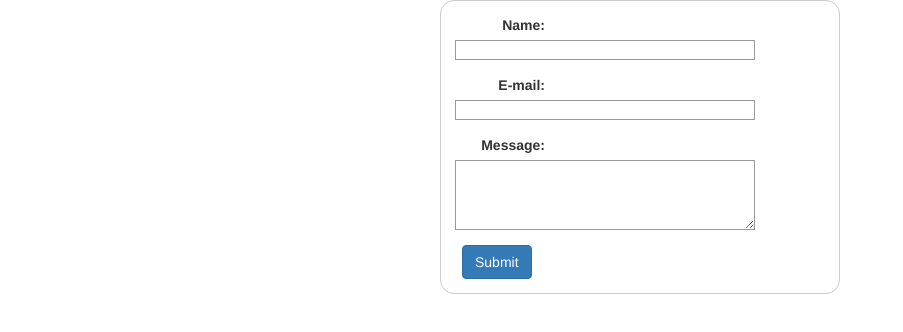
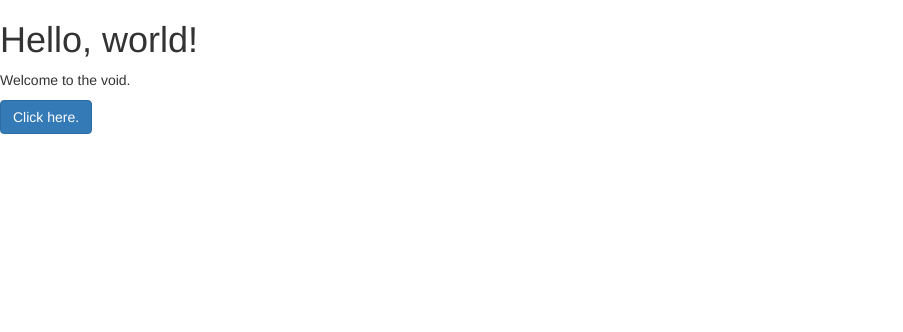
Before and after one commit to yc4g/anonform, a plain HTML site: page templates/katherine.html in a window 1280 px wide. Shown: the whole page, without its empty margins (0-903 px from the left). Drawn offline with nearby package versions, Linux system fonts and the light colour scheme.

Commit message:
Update katherine.html

```diff
--- a/templates/katherine.html
+++ b/templates/katherine.html
@@ -1,82 +1,22 @@
 <!doctype html>
+<html lang="en">
 
 <head>
 	<link rel="stylesheet" href="https://maxcdn.bootstrapcdn.com/bootstrap/3.3.7/css/bootstrap.min.css">
-
+    <meta charset="utf-8">
+    <meta name="viewport" content="width=device-width, initial-scale=1, shrink-to-fit=no">
 	<title>Katherine's Page</title>
 </head>
 
 <body>
-	<form action="/" method="POST">
-	    <div  class="form-group">
-	        <label for="name">Name:</label>
-	        <input type="text" id="name" name="user_name">
-	    </div>
-	    <div class="form-group">
-	        <label for="mail">E-mail:</label>
-	        <input type="email" id="mail" name="user_mail">
-	    </div>
-	    <div class="form-group">
-	        <label for="msg">Message:</label>
-	        <textarea id="msg" name="msg"></textarea>
-	    </div>
-  			<button type="submit" class="btn btn-primary">Submit</button>
-	</form>
+	<h1>Hello, world!</h1>
+	<p class="text-justify">Welcome to the void.</p>
+	<button type="submit" class="btn btn-primary">Click here.</button>
 
 
 </body>
 
 <style>
-	form {
-	  /* Just to center the form on the page */
-	  margin: 0 auto;
-	  width: 400px;
-	  /* To see the outline of the form */
-	  padding: 1em;
-	  border: 1px solid #CCC;
-	  border-radius: 1em;
-	}
-	form div + div {
-	  margin-top: 1em;
-	}
-	label {
-	  /* To make sure that all labels have the same size and are properly aligned */
-	  display: inline-block;
-	  width: 90px;
-	  text-align: right;
-	}
-	input, textarea {
-	  /* To make sure that all text fields have the same font settings
-	     By default, textareas have a monospace font */
-	  font: 1em sans-serif;
-	  /* To give the same size to all text fields */
-	  width: 300px;
-	  box-sizing: border-box;
-	  /* To harmonize the look & feel of text field border */
-	  border: 1px solid #999;
-	}
-	input:focus, textarea:focus {
-	  /* To give a little highlight on active elements */
-	  border-color: #000;
-	}
-	textarea {
-	  /* To properly align multiline text fields with their labels */
-	  vertical-align: top;
-	  /* To give enough room to type some text */
-	  height: 5em;
-	}
-	.button {
-	  /* To position the buttons to the same position of the text fields */
-	  padding-left: 90px; /* same size as the label elements */
-	}
-	button {
-	  /* This extra margin represent roughly the same space as the space
-	     between the labels and their text fields */
-	  margin-left: .5em;
-	}
-	input[type=text]:focus {
-    	background-color: lightblue;
-    	  -webkit-transition: width 0.4s ease-in-out;
-    	transition: width 0.4s ease-in-out;
-	}
+
 </style>
+</html>
```
